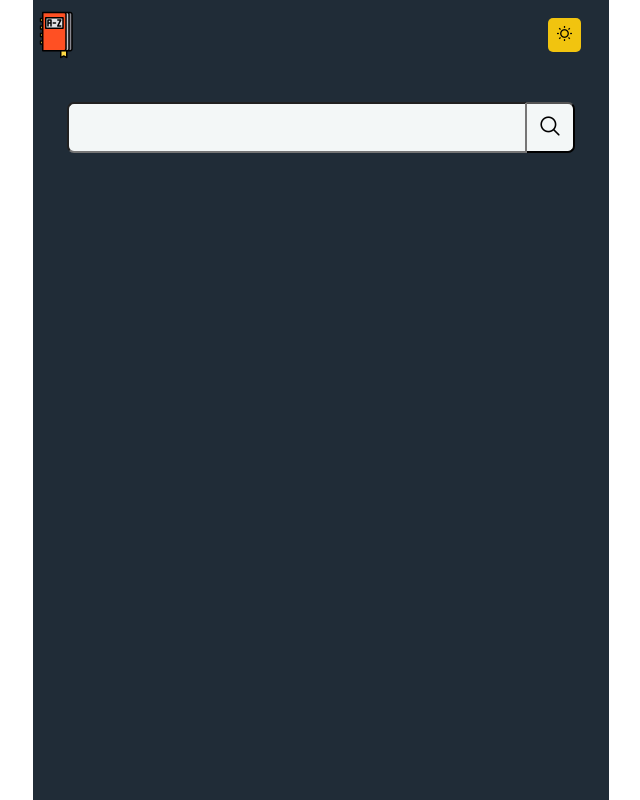
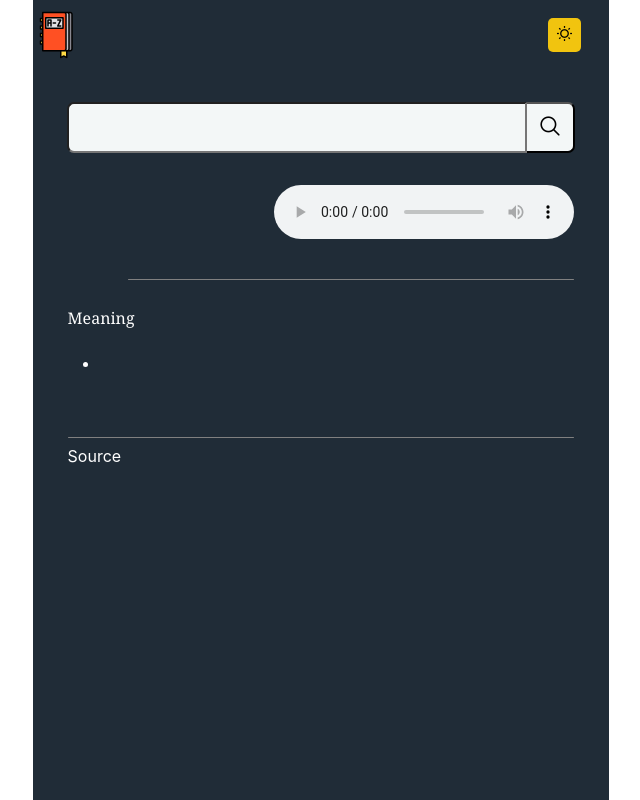
Before and after one commit to yakubalkis/dictionary-app-ts-react-redux, a React (Create React App) app: page / in a window 1280 px wide. Shown: the whole page, without its empty margins (319-959 px from the left). Built offline with nearby package versions, Linux system fonts and the light colour scheme.

Commit message:
added Main component.

```diff
--- a/src/App.tsx
+++ b/src/App.tsx
@@ -1,6 +1,7 @@
 import { useAppSelector } from './redux/hooks';
 import Header from './components/Header';
 import Input from './components/Input';
+import Main from './components/Main';
 
 function App() {
   const modeType = useAppSelector(state => state.mode);
@@ -9,6 +10,7 @@ function App() {
       <div className={`App ${modeType.mode}-mode`}>
         <Header />
         <Input />
+        <Main />
       </div>
   );
 }
```
